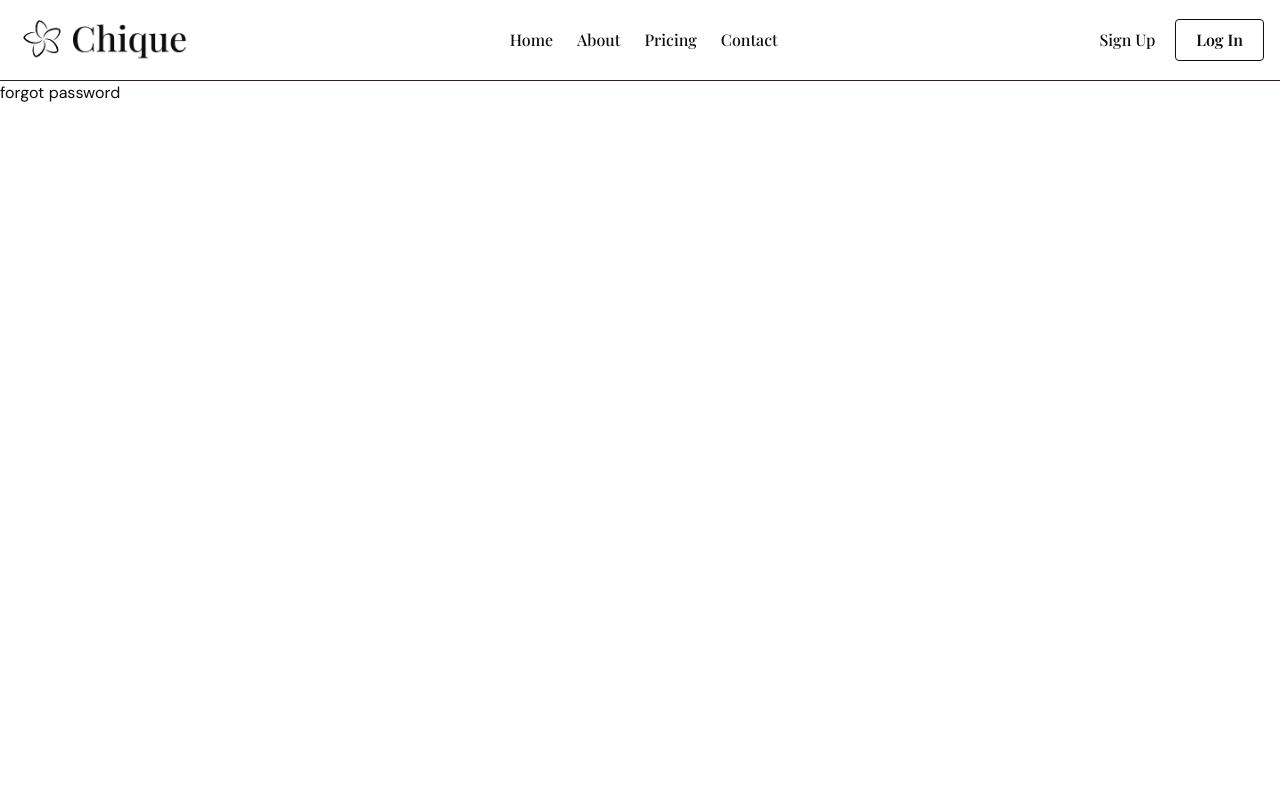
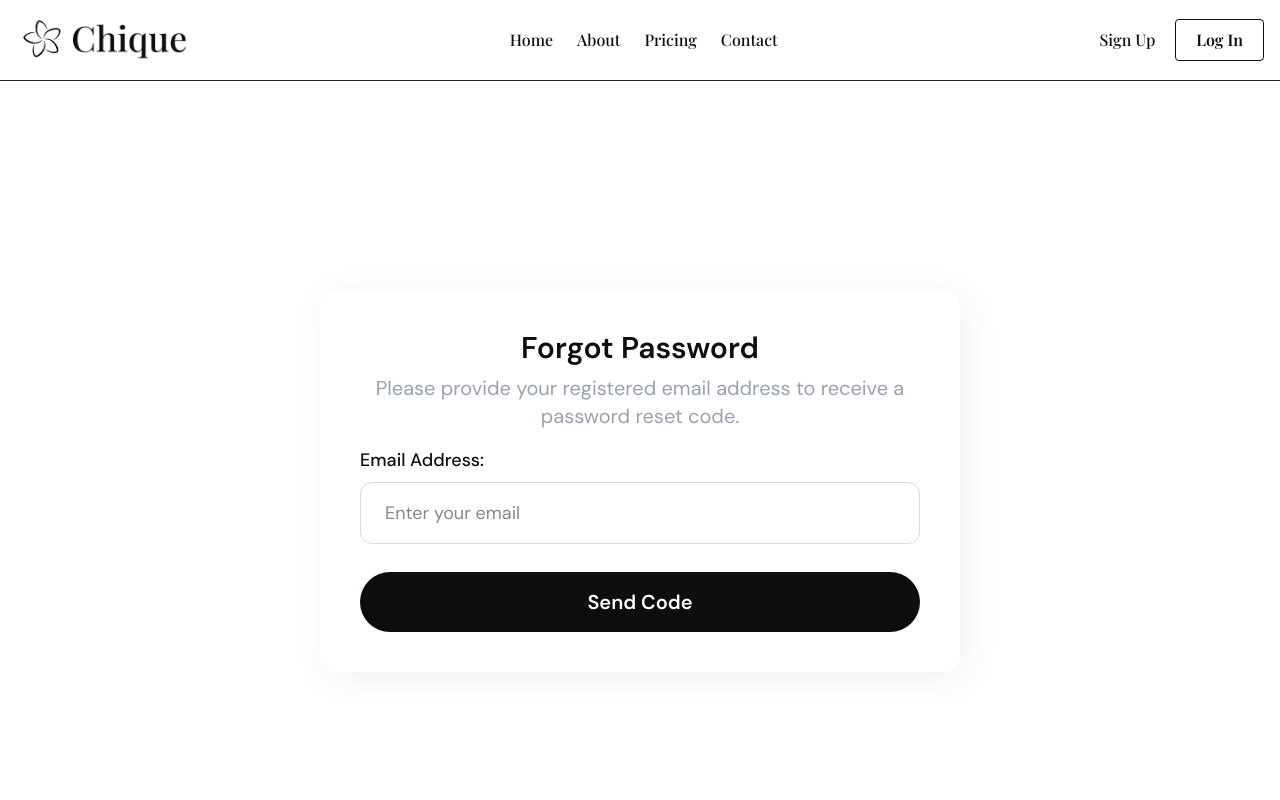
Before and after one commit to Webgenius0/chique, a Next.js app: page /auth/forgot-password in a window 1280 px wide. Shown: the top 800 px of the page. Built offline with nearby package versions, Linux system fonts and the light colour scheme; a web font is replaced by a local one; what @ant-design/nextjs-registry would draw is missing.

Commit message:
Authentication part completed

```diff
--- a/app/(site)/auth/create-new-password/page.js
+++ b/app/(site)/auth/create-new-password/page.js
@@ -10,7 +10,7 @@ const CreateNewPassword = () => {
       <AuthWrapper>
         <div className="w-full flex flex-col gap-4 justify-start items-center">
           {/* Header */}
-          <div className="w-full flex flex-col items-center">
+          <div className="w-full flex flex-col gap-2 items-center">
             <AuthTitle title="Create New Password" />
             <AuthSubText text="Please create a strong password for your account" />
           </div>
--- a/app/(site)/auth/forgot-password/page.js
+++ b/app/(site)/auth/forgot-password/page.js
@@ -1,11 +1,67 @@
-import React from 'react';
+"use client";
+
+import AuthSubText from "@/components/auth/AuthSubText";
+import AuthTitle from "@/components/auth/AuthTitle";
+import AuthWrapper from "@/components/auth/AuthWrapper";
+import CommonBtn from "@/components/common/CommonBtn";
+import CommonInputWrapper from "@/components/common/CommonInputWrapper";
+import { useRouter } from "next/navigation";
+import React from "react";
+import { useForm } from "react-hook-form";
 
 const ForgotPassword = () => {
-    return (
-        <div className='w-full'>
-             forgot password
+  const {
+    register,
+    handleSubmit,
+    formState: { errors },
+  } = useForm();
+  const router = useRouter();
+  // on submit
+  const onSubmit = (data) => {
+    console.log(data);
+    router.push("/auth/reset-verification");
+  };
+  return (
+    <div className="container min-h-screen py-32 flex justify-center items-center">
+      <AuthWrapper>
+        <div className="w-full flex flex-col gap-4 justify-start items-center">
+          {/* Header */}
+          <div className="w-full flex flex-col gap-2 items-center">
+            <AuthTitle title="Forgot Password" />
+            <AuthSubText
+              text="Please provide your registered email address to receive a password reset code."
+              className={"text-center"}
+            />
+          </div>
+          <form
+            onSubmit={handleSubmit(onSubmit)}
+            className="w-full flex flex-col gap-3"
+          >
+            {/* email */}
+            <CommonInputWrapper
+              register={register}
+              errors={errors}
+              type="email"
+              name="email"
+              placeholder="Enter your email"
+              register_as="email"
+              label="Email address:"
+              validationRules={{
+                required: "Email field is required",
+                pattern: {
+                  value: /^[a-zA-Z0-9._%+-]+@[a-zA-Z0-9.-]+\.[a-zA-Z]{2,4}$/,
+                  message: "Enter a valid email address",
+                },
+              }}
+            />
+            {/* submit button */}
+            <CommonBtn type="submit" className={`mt-4`} isLoading={false}>
+              Send code
+            </CommonBtn>
+          </form>
         </div>
-    );
+      </AuthWrapper>
+    </div>
+  );
 };
-
 export default ForgotPassword;
--- /dev/null
+++ b/app/(site)/auth/reset-verification/page.js
@@ -0,0 +1,123 @@
+"use client";
+
+import AuthTitle from "@/components/auth/AuthTitle";
+import AuthWrapper from "@/components/auth/AuthWrapper";
+import OtpWrapper from "@/components/auth/OtpWrapper";
+import ResendCode from "@/components/auth/ResendCode";
+import CommonBtn from "@/components/common/CommonBtn";
+// import { useMutation } from "@tanstack/react-query";
+// import { useState } from "react";
+
+const ResetVerification = () => {
+  //   const [otp, setOtp] = useState("");
+  //   const [seconds, setSeconds] = useState(25);
+  //   const [resendActive, setResendActive] = useState(false);
+  // //   const axiosPublic = useAxiosPublic();
+  // //   const navigate = useNavigate();
+  //   const verify_email = localStorage.getItem("email");
+
+  //   // otp change handler
+  //   const OtpChange = (val) => {
+  //     setOtp(val);
+  //   };
+  //   // Confirm OTP mutation
+  //   const confirmSignUp = useMutation({
+  //     mutationKey: ["confirmSignUp"],
+  //     mutationFn: async (data) => {
+  //       const response = await axiosPublic.post("/user/verify-user", data);
+  //       return response?.data;
+  //     },
+  //     onSuccess: (res) => {
+  //       toast.success(
+  //         res?.message || "OTP verification successful, Please login"
+  //       );
+  //       localStorage.removeItem("email");
+  //       setTimeout(() => {
+  //         navigate("/sign-in");
+  //       }, 1000);
+  //     },
+  //     onError: (err) => {
+  //       toast.error(err?.response?.data?.message || "Something went wrong!");
+  //     },
+  //   });
+  //   // final submit
+    const handleSubmit = () => {
+      if (otp.length !== 4)
+        return toast.error("Please enter a valid 4-digit code");
+      // confirmSignUp.mutate({ otp, email: verify_email });
+    };
+
+  //   // Resend OTP mutation
+  //   const resendOtp = useMutation({
+  //     mutationKey: ["resendOtp"],
+  //     mutationFn: (data) =>
+  //       axiosPublic
+  //         .post("/user/resend/verify-otp", data)
+  //         .then((res) => res?.data),
+  //     onSuccess: (res) => {
+  //       toast.success(res?.message || "OTP resent successfully");
+  //     },
+  //     onError: (err) => {
+  //       toast.error(err?.response?.data?.message || "Something went wrong!");
+  //     },
+  //   });
+
+  //   const handleResend = () => {
+  //     if (!resendActive) return;
+  //     setSeconds(25);
+  //     setResendActive(false);
+  //     resendOtp.mutate({ email: verify_email });
+  //   };
+
+  //   // Countdown timer effect
+  //   useEffect(() => {
+  //     let timer;
+  //     if (seconds > 0) {
+  //       timer = setInterval(() => setSeconds((prev) => prev - 1), 1000);
+  //     } else {
+  //       setResendActive(true);
+  //     }
+  //     return () => clearInterval(timer);
+  //   }, [seconds]);
+
+  return (
+    <div className="container min-h-screen py-32 flex justify-center items-center">
+      <AuthWrapper>
+        <div className="w-full flex flex-col gap-4 justify-start items-center">
+          {/* Header */}
+          <div className="w-full flex flex-col gap-3 items-center">
+            <AuthTitle title="Verification Code" />
+            <h5 className="text-center text-xl text-gray-400 font-primary">
+              Enter verification code sent to your email address <br />
+              <span>{"farokafs100@gmail.com" || "--"}</span>
+            </h5>
+          </div>
+
+          {/* Otp */}
+          <div className="w-full font-medium flex flex-col gap-3 justify-start items-center">
+            <OtpWrapper /> {/* label="Code" OtpChange={OtpChange} otp={otp} */}
+            <CommonBtn
+              type="button"
+              isLoading={false}
+              className="max-w-[300px]"
+              link={true}
+              path="/auth/create-new-password"
+              onclick={handleSubmit}
+              //   onclick={handleSubmit}
+            >
+              Continue
+            </CommonBtn>
+            {/* resend code */}
+            <ResendCode
+            //   handleResend={handleResend}
+            //   seconds={seconds}
+            //   resendActive={resendActive}
+            />
+          </div>
+        </div>
+      </AuthWrapper>
+    </div>
+  );
+};
+
+export default ResetVerification;
--- a/app/(site)/auth/user-verification/page.js
+++ b/app/(site)/auth/user-verification/page.js
@@ -1,5 +1,5 @@
 "use client";
-import AuthSubText from "@/components/auth/AuthSubText";
+
 import AuthTitle from "@/components/auth/AuthTitle";
 import AuthWrapper from "@/components/auth/AuthWrapper";
 import OtpWrapper from "@/components/auth/OtpWrapper";
@@ -41,11 +41,11 @@ const UserVerification = () => {
   //     },
   //   });
   //   // final submit
-  //   const handleSubmit = () => {
-  //     if (otp.length !== 6)
-  //       return toast.error("Please enter a valid 6-digit code");
-  //     confirmSignUp.mutate({ otp, email: verify_email });
-  //   };
+    const handleSubmit = () => {
+      if (otp.length !== 4)
+        return toast.error("Please enter a valid 4-digit code");
+      // confirmSignUp.mutate({ otp, email: verify_email });
+    };
 
   //   // Resend OTP mutation
   //   const resendOtp = useMutation({
@@ -85,21 +85,25 @@ const UserVerification = () => {
       <AuthWrapper>
         <div className="w-full flex flex-col gap-4 justify-start items-center">
           {/* Header */}
-          <div className="w-full flex flex-col items-center">
+          <div className="w-full flex flex-col gap-3 items-center">
             <AuthTitle title="Enter Verification Code" />
-            <AuthSubText text="Please enter the verification code sent to your email" />
+            <h5 className="text-center text-xl text-gray-400 font-primary">
+              Enter Confirm code sent to your email address <br />
+              <span>{"farokafs100@gmail.com" || "--"}</span>
+            </h5>
           </div>
 
           {/* Otp */}
-          <div className="w-full font-medium flex flex-col justify-start items-center">
+          <div className="w-full font-medium flex flex-col gap-3 justify-start items-center">
             <OtpWrapper /> {/* label="Code" OtpChange={OtpChange} otp={otp} */}
             <CommonBtn
               type="button"
               isLoading={false}
               className="max-w-[300px]"
               link={true}
-              path="/auth/create-new-password"
-            //   onclick={handleSubmit}
+              path="/welcome"
+              onclick={handleSubmit}
+              //   onclick={handleSubmit}
             >
               Verify Code
             </CommonBtn>
--- a/app/(site)/welcome/page.js
+++ b/app/(site)/welcome/page.js
@@ -10,7 +10,7 @@ import { useRouter } from "next/navigation";
 const WelcomePage = () => {
   const router = useRouter();
   const handleNavigate = () => {
-    router.push("/");
+    router.push("/auth/sign-in");
   };
   return (
     <div className="container min-h-screen py-32 flex justify-center items-center">
--- a/components/auth/OtpWrapper.jsx
+++ b/components/auth/OtpWrapper.jsx
@@ -2,7 +2,7 @@ import { Input } from "antd";
 
 const OtpWrapper = ({ otp, OtpChange }) => {
     return (
-        <div className="w-full flex gap-4 justify-center items-enter mb-6">
+        <div className="w-full flex gap-4 justify-center items-enter mb-3">
             <Input.OTP
                 length={4}
                 value={otp}
--- a/components/auth/SignInForm.jsx
+++ b/components/auth/SignInForm.jsx
@@ -10,7 +10,6 @@ const SignInForm = () => {
   const {
     register,
     handleSubmit,
-    control,
     formState: { errors },
   } = useForm({
     defaultValues: {
@@ -21,7 +20,7 @@ const SignInForm = () => {
   // on submit
   const onSubmit = (data) => {
     console.log(data);
-    router.push("/");
+    router.push("/dashboard");
   };
   return (
     <form
@@ -34,7 +33,7 @@ const SignInForm = () => {
         errors={errors}
         type="email"
         name="email"
-        placeholder="abc@gmail.com"
+        placeholder="Enter your email"
         register_as="email"
         label="Email address:"
         validationRules={{
--- a/components/auth/SignUpForm.jsx
+++ b/components/auth/SignUpForm.jsx
@@ -28,8 +28,7 @@ const SignUpForm = () => {
                 errors={errors}
                 type="text"
                 name="name"
-                control={control}
-                placeholder="Name"
+                placeholder="Your name"
                 register_as="name"
                 label="Your Name:"
                 validationRules={{
@@ -42,8 +41,7 @@ const SignUpForm = () => {
                 errors={errors}
                 type="email"
                 name="email"
-                control={control}
-                placeholder="abc@gmail.com"
+                placeholder="Enter your email"
                 register_as="email"
                 label="Email address:"
                 validationRules={{
@@ -60,8 +58,7 @@ const SignUpForm = () => {
                 errors={errors}
                 type="password"
                 name="password"
-                control={control}
-                placeholder="6544A@#Avb"
+                placeholder="Enter password"
                 register_as="password"
                 label="Password:"
                 validationRules={{
@@ -75,8 +72,7 @@ const SignUpForm = () => {
                 errors={errors}
                 type="password"
                 name="confirm_password"
-                control={control}
-                placeholder="6544A@#Avb"
+                placeholder="Confirm password"
                 register_as="confirm_password"
                 label="Confirm Password:"
                 validationRules={{
```
Also changed, not shown: components/auth/ResendCode.jsx (+18 -5 lines).
